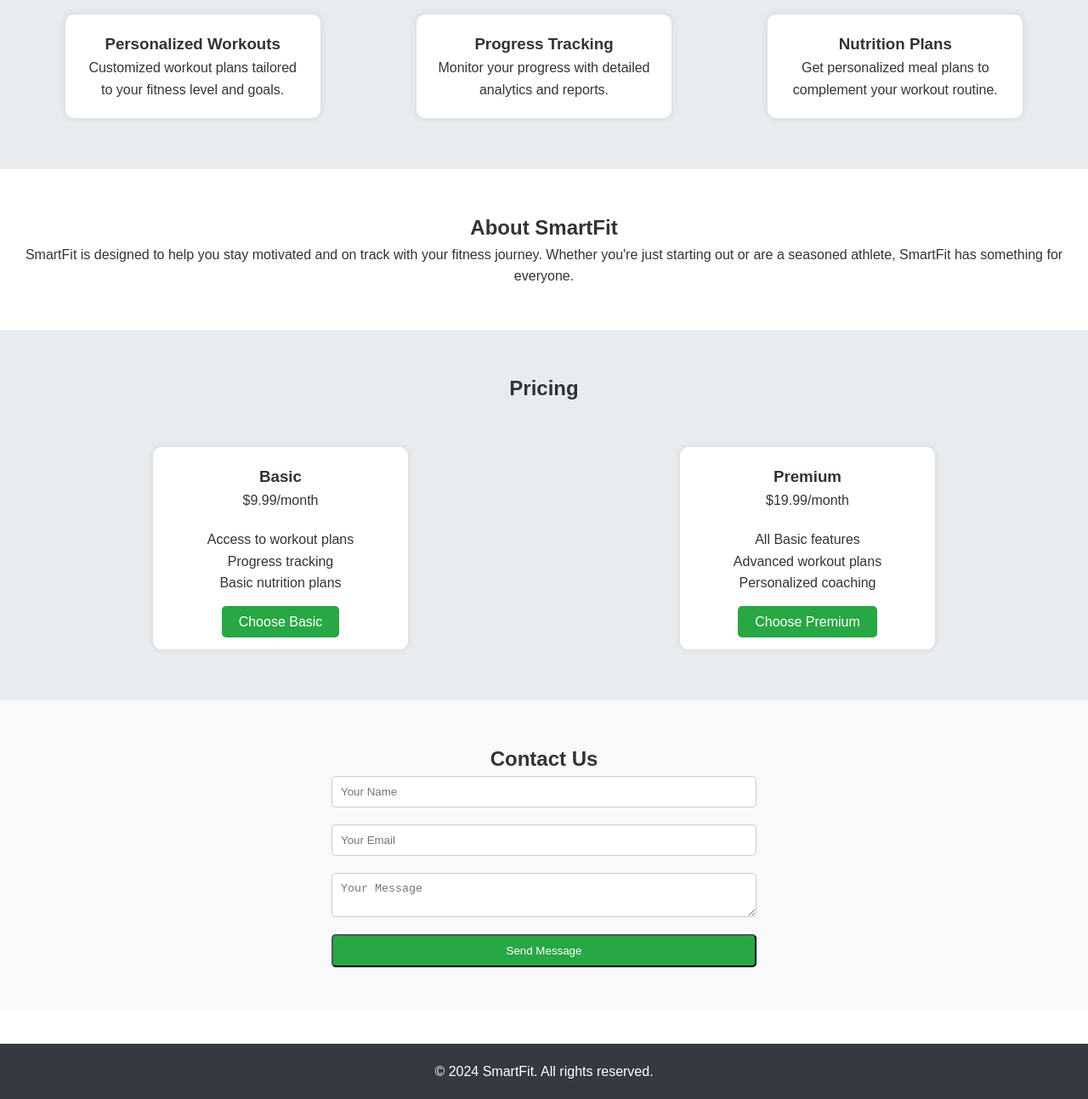
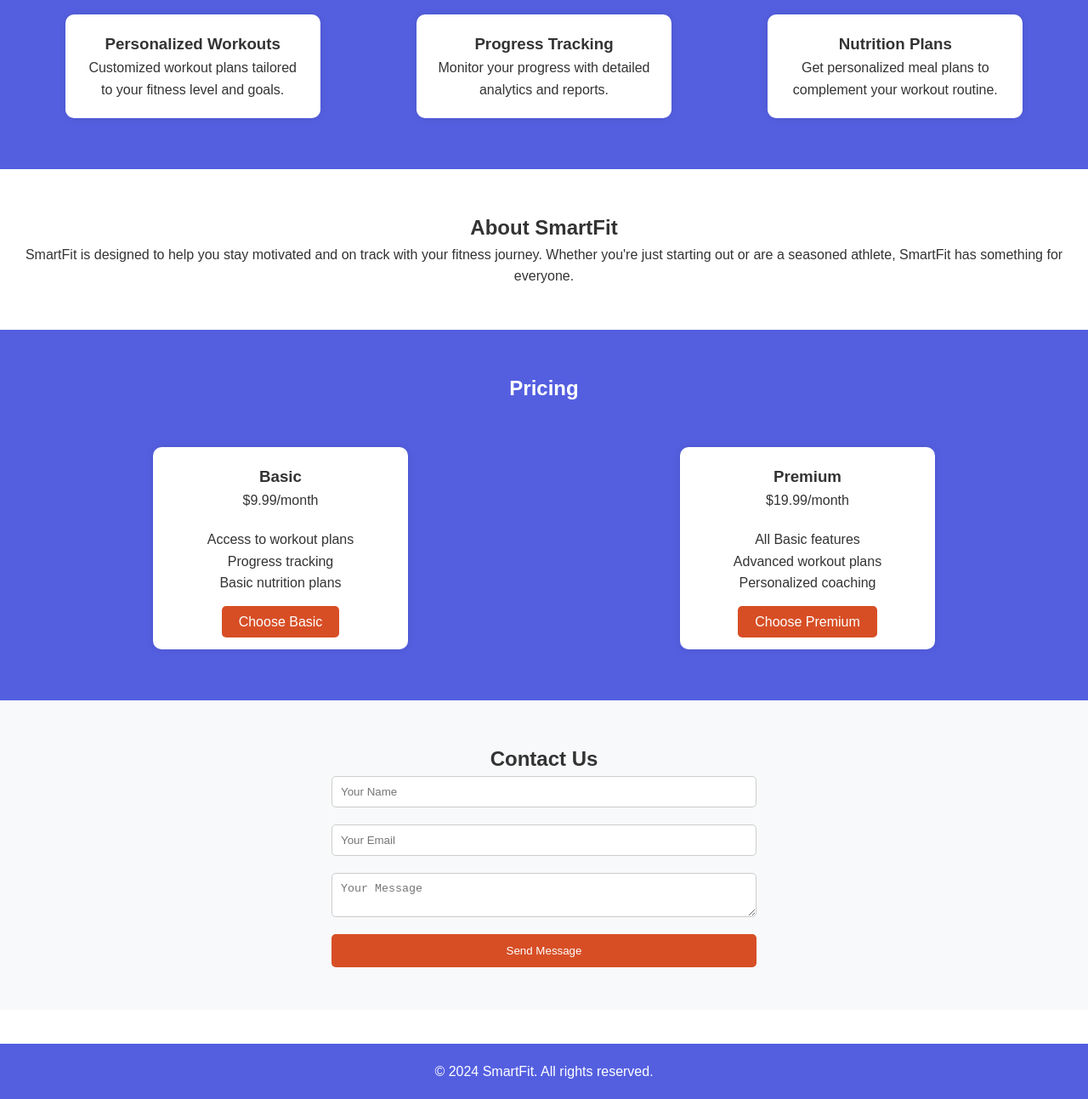
Before and after one commit to mnm89/smart-fit, a plain HTML site: page index.html in a window 1280 px wide. Shown: the part 632-1925 px from the top of the page at 85% size. Drawn offline with Linux system fonts and the light colour scheme.

Commit message:
update styles & readme

```diff
--- a/styles.css
+++ b/styles.css
@@ -15,7 +15,7 @@
 
 /* Header and Navigation */
 header {
-    background-color: #007bff;
+    background-color: #545FE0;
     color: white;
     padding: 10px 20px;
 }
@@ -42,16 +42,18 @@
 }
 
 .cta-button {
-    background-color: #28a745;
+    background-color: #D74E25;
     color: white;
     padding: 10px 20px;
     text-decoration: none;
     border-radius: 5px;
     transition: background-color 0.3s ease;
+    border-color: transparent;
+    cursor: pointer;
 }
 
 .cta-button:hover {
-    background-color: #218838;
+    background-color: #D74E25;
 }
 
 /* Hero Section */
@@ -91,12 +93,13 @@
 /* Features Section */
 .features {
     padding: 50px 20px;
-    background-color: #e9ecef;
+    background-color: #545FE0;
 }
 
 .features h2 {
     text-align: center;
     margin-bottom: 40px;
+    color:white
 }
 
 .feature-cards {
@@ -124,12 +127,13 @@
 /* Pricing Section */
 .pricing {
     padding: 50px 20px;
-    background-color: #e9ecef;
+    background-color: #545FE0;
 }
 
 .pricing h2 {
     text-align: center;
     margin-bottom: 40px;
+    color:white
 }
 
 .pricing-options {
@@ -178,7 +182,7 @@
 
 /* Footer */
 footer {
-    background-color: #343a40;
+    background-color: #545FE0;
     color: white;
     text-align: center;
     padding: 20px;
```
Also changed, not shown: 1 other file.
